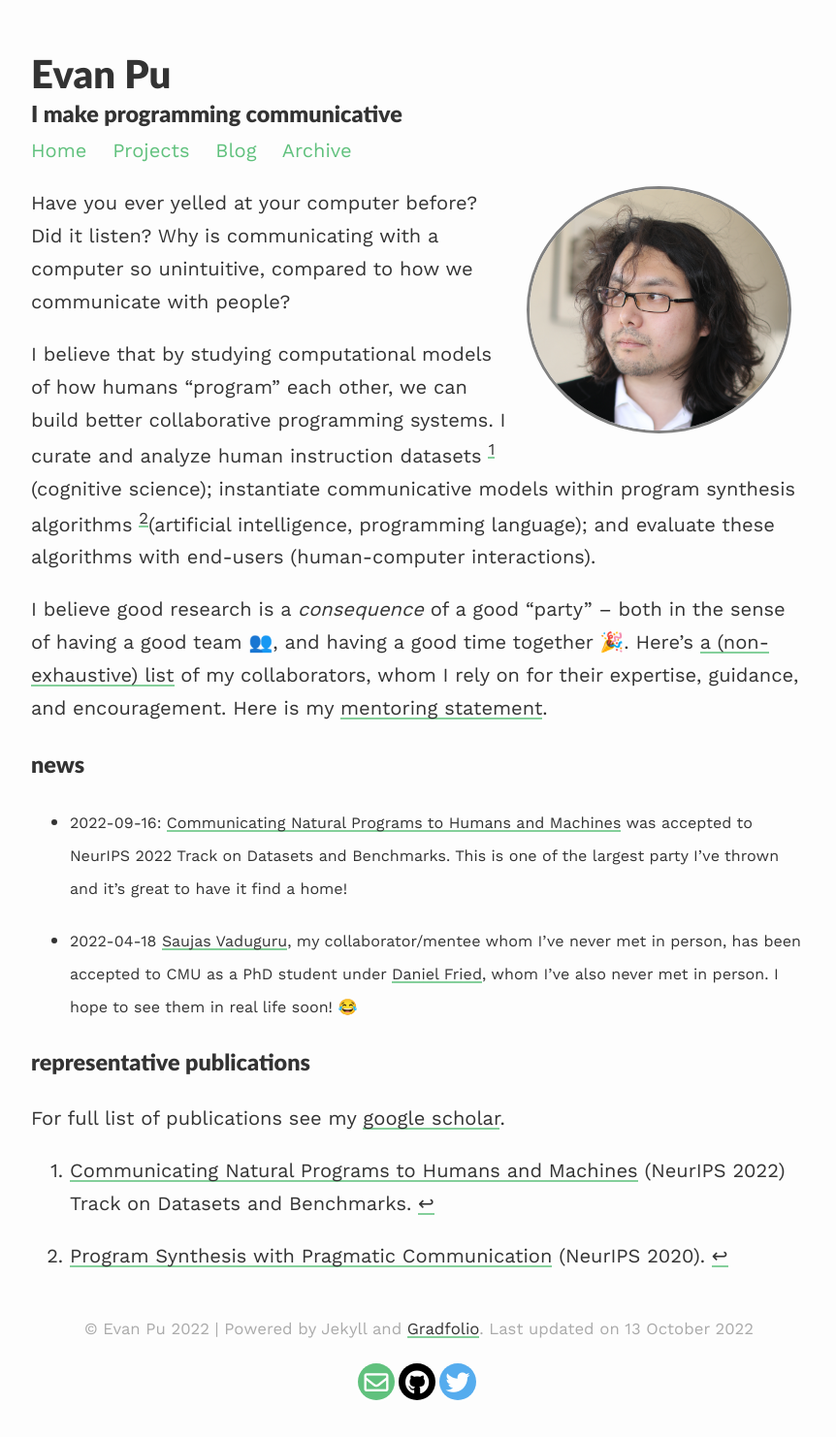
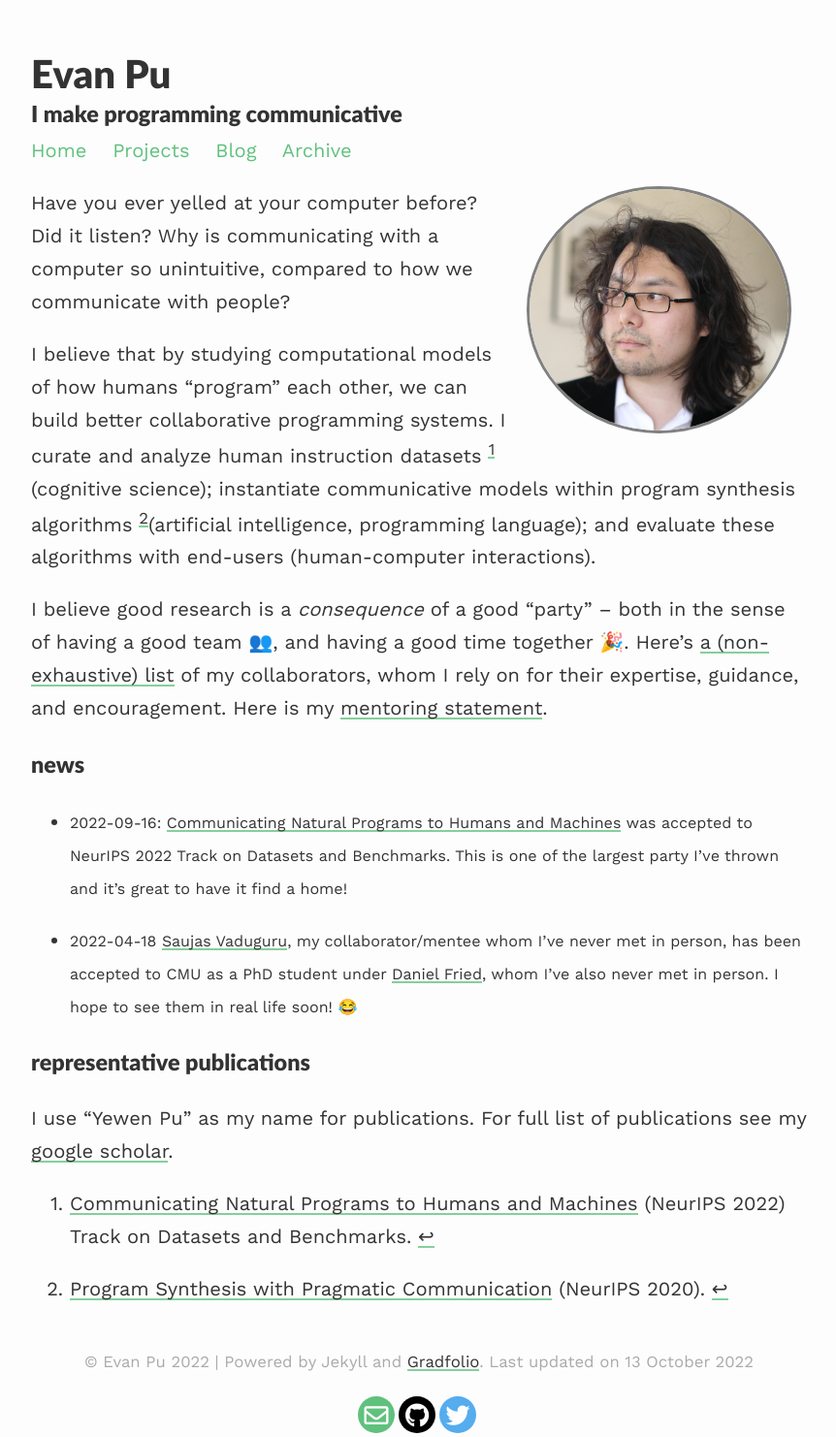
Before and after one commit to evanthebouncy/evanthebouncy.github.io, a Jekyll site: the page built from index.md, in a window 1280 px wide. Shown: the whole page at 97% size, without its empty margins (208-1070 px from the left). Built offline with Jekyll 4.4.1, drawn with Linux system fonts in a browser that asks for light colours; nearby versions of some CDN libraries; before the commit the page ends 1448 px from its top, so only the background shows below that.

Commit message:
added name

```diff
--- a/index.md
+++ b/index.md
@@ -19,7 +19,7 @@ I believe good research is a _consequence_ of a good "party" -- both in the sens
 * <span style="font-size:0.8em;"> 2022-04-18 [Saujas Vaduguru](https://twitter.com/saujasv), my collaborator/mentee whom I've never met in person, has been accepted to CMU as a PhD student under [Daniel Fried](https://twitter.com/dan_fried), whom I've also never met in person. I hope to see them in real life soon! 😂 </span>
 
 ### representative publications
-For full list of publications see my [google scholar](https://scholar.google.com/citations?user=LJnNKXMAAAAJ&hl=en).
+I use "Yewen Pu" as my name for publications. For full list of publications see my [google scholar](https://scholar.google.com/citations?user=LJnNKXMAAAAJ&hl=en).
 
 [^larc]: [Communicating Natural Programs to Humans and Machines](https://arxiv.org/abs/2106.07824) (NeurIPS 2022) Track on Datasets and Benchmarks.
 
```
